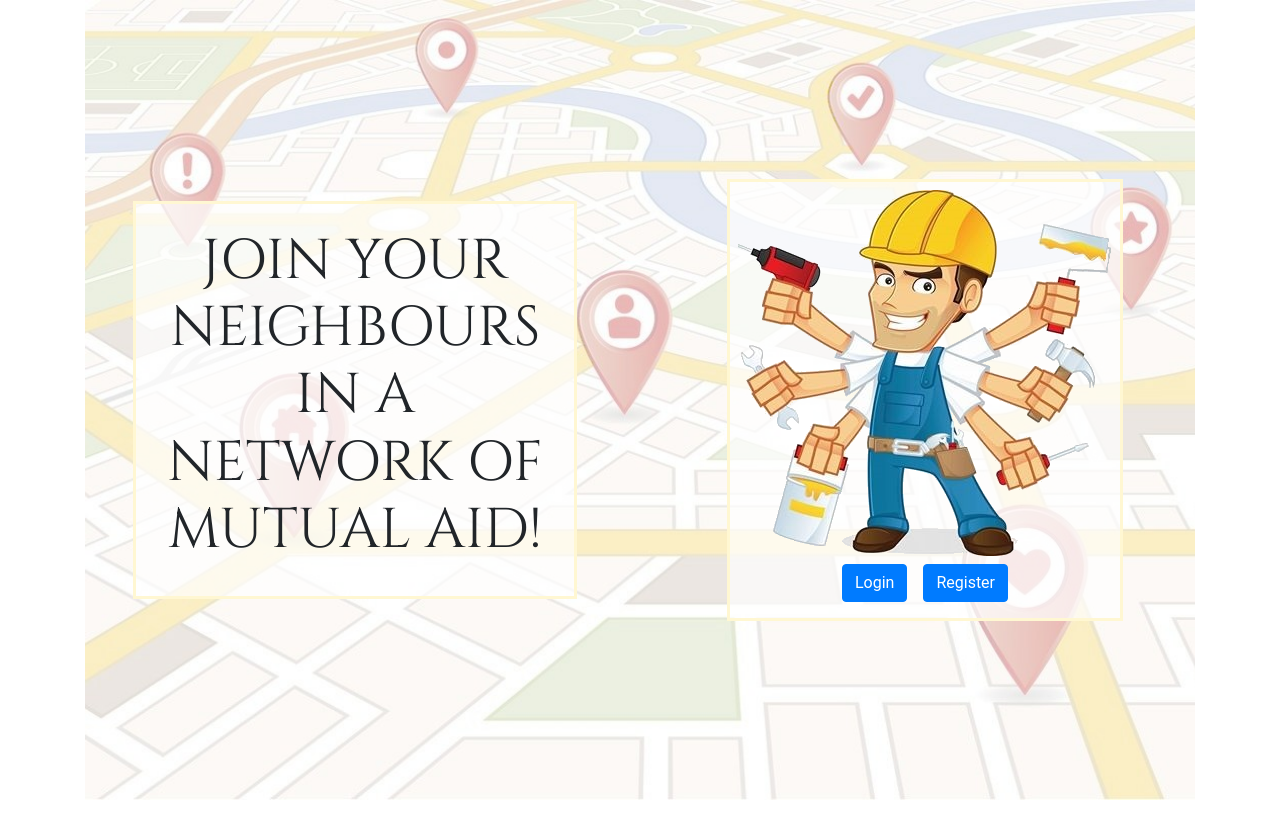
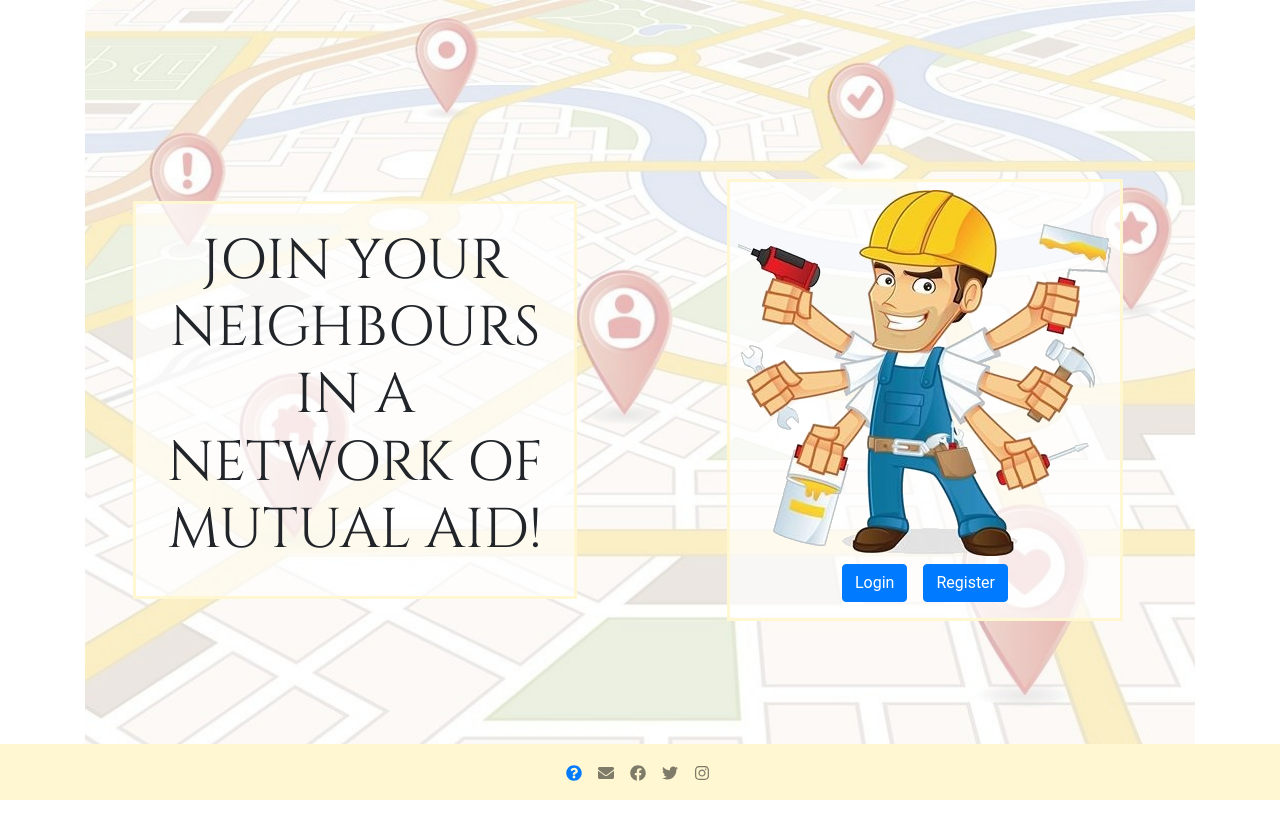
Before and after one commit to tfmcunha/FriendlyNeighbor, a React (Create React App) app: page / in a window 1280 px wide. Shown: the top 838 px of the page. Built offline with nearby package versions, Linux system fonts and the light colour scheme; what google-maps-react would draw is missing.

Commit message:
added footer and help components

```diff
--- /dev/null
+++ b/src/components/footer.js
@@ -0,0 +1,47 @@
+import React, { Component } from 'react';
+import { Link } from 'react-router-dom';
+import { Navbar, Nav } from 'react-bootstrap';
+import { FaQuestionCircle, FaEnvelope, FaFacebook, FaTwitter, FaInstagram } from 'react-icons/fa';
+import '../css/footer.css';
+
+
+class Footer extends Component {
+  render() {
+  	return (
+  		<div>
+	  		<Navbar fixed="bottom" className="myfooter justify-content-center" >
+		  		<Nav className="mr-1">
+			  		<Nav.Item className="social">
+			  			<Nav.Link>
+			  				<Link to="/help"><FaQuestionCircle /></Link>
+			  			</Nav.Link>
+			  		</Nav.Item>
+			  		<Nav.Item className="social">
+				  		<Nav.Link href="mailto:tcunha_lp@hotmail.com">
+				  			<FaEnvelope />
+				  		</Nav.Link>
+			  		</Nav.Item>
+			  		<Nav.Item className="social">
+				  		<Nav.Link href="http://www.facebook.com" target="blank">
+				  			<FaFacebook />
+				  		</Nav.Link>
+			  		</Nav.Item>
+			  		<Nav.Item className="social">
+				  		<Nav.Link href="http://www.twitter.com" target="blank">
+				  			<FaTwitter />
+				  		</Nav.Link>
+			  		</Nav.Item>
+			  		<Nav.Item className="social">
+				  		<Nav.Link href="http://www.instagram.com" target="blank">
+				  			<FaInstagram />
+				  		</Nav.Link>
+			  		</Nav.Item>
+		  		</Nav>
+	  		</Navbar>
+
+  		</div>
+  		);
+  }
+}
+
+export default Footer;
--- /dev/null
+++ b/src/components/help.js
@@ -0,0 +1,11 @@
+import React, { Component } from 'react';
+
+class Help extends Component {
+	render() {
+		return(
+			<div>help</div>
+		);
+	}
+}
+
+export default Help;
--- a/src/components/main.js
+++ b/src/components/main.js
@@ -1,8 +1,10 @@
 import React, { Component } from 'react';
 import { Route, Redirect } from 'react-router-dom';
 import Auth from '../modules/auth';
+import Footer from './footer';
 import Splash from './splash';
 import Dashboard from './dashboard';
+import Help from './help';
 
 class Main extends Component {
 	constructor() {
@@ -42,6 +44,12 @@ class Main extends Component {
 					render={() => <Dashboard user={this.state.user} handleAuth={this.handleAuthentication} /> }
 				/>
 
+				<Route
+					path="/help"
+					component={Help}
+				/>
+
+				<Footer />
 			</div>
 		);
 	}
```
